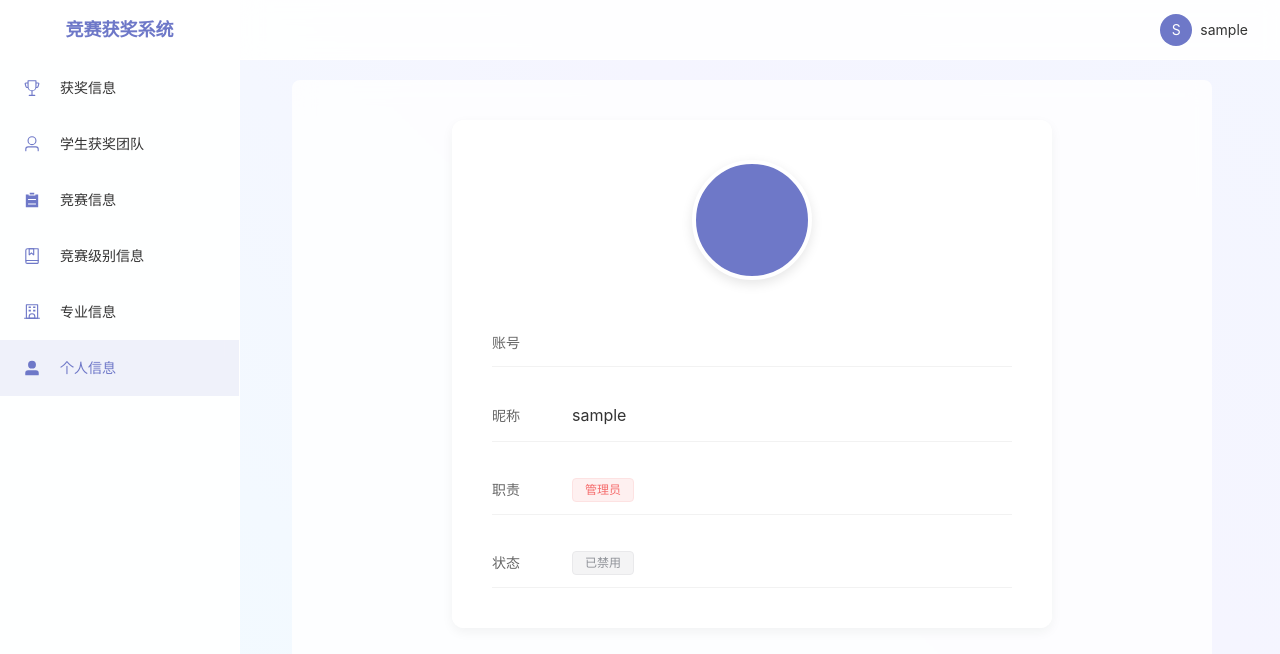
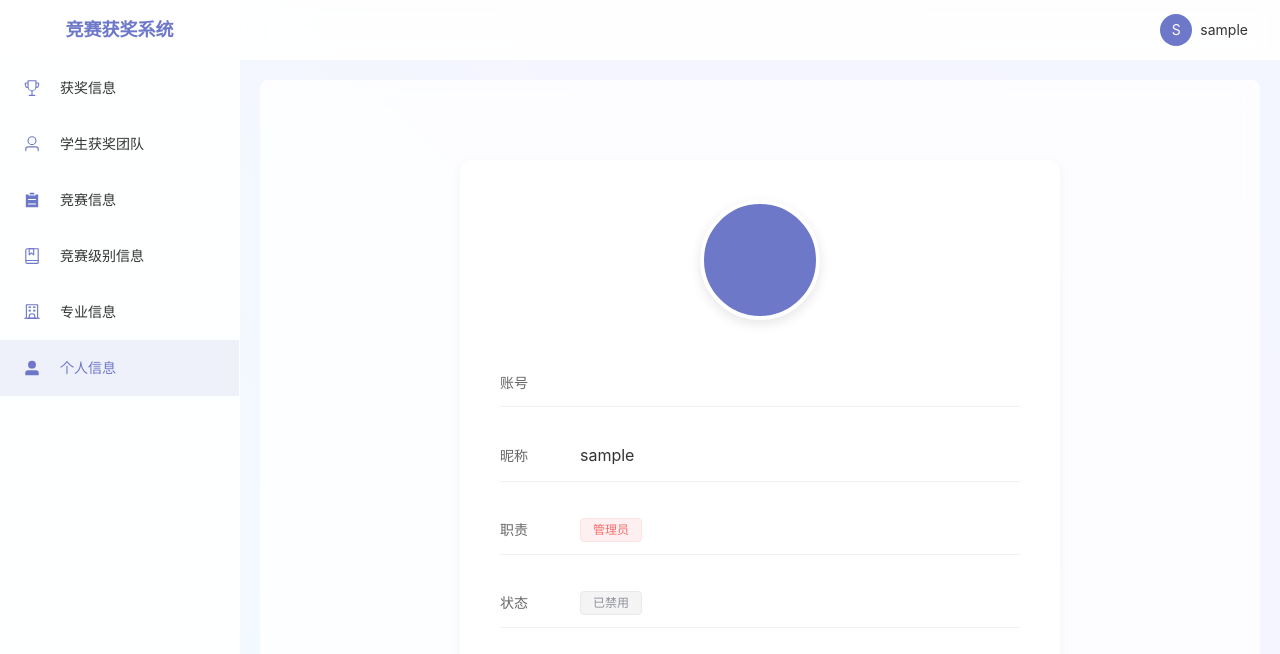
Before and after one commit to happlay71/Cursor-Competition-Frontend, a Vue app: page /profile in a window 1280 px wide. Shown: the top 654 px of the page. Built offline with nearby package versions, Linux system fonts and the light colour scheme; sample sign-in values are in the browser's storage.

Commit message:
完善个人信息和获奖信息页面

```diff
--- a/src/layouts/MainLayout.vue
+++ b/src/layouts/MainLayout.vue
@@ -230,12 +230,23 @@ const handleCommand = (command) => {
   flex: 1;
   padding: 20px;
   margin-top: 60px;
-  background: rgba(255, 255, 255, 0.8);
-  backdrop-filter: blur(10px);
   min-height: calc(100vh - 60px);
   overflow: auto;
   border-radius: 8px;
   margin: 80px 20px 20px;
+
+  height: 60px;
+  background: rgba(255, 255, 255, 0.8);
+  backdrop-filter: blur(10px);
+  border-bottom: 1px solid rgba(255, 255, 255, 0.5);
+  display: flex;
+  align-items: center;
+  justify-content: flex-end;
+  position: fixed;
+  top: 0;
+  right: 0;
+  left: 240px;
+  z-index: 1000;
 }
 
 :deep(.el-menu-item .el-icon) {
--- a/src/views/award/index.vue
+++ b/src/views/award/index.vue
@@ -18,7 +18,7 @@
 
     <!-- 表格区域 -->
     <el-table :data="awardList" border style="width: 100%">
-      <el-table-column prop="applicant" label="申请人" width="120" />
+      <el-table-column prop="applicant" label="申请人ID" width="120" />
       <el-table-column prop="competitionName" label="竞赛名称" min-width="150" />
       <el-table-column prop="competitionLevel" label="获奖等级" width="120" />
       <el-table-column prop="competitionRanking" label="获奖名次" width="120" />
@@ -396,7 +396,7 @@ onMounted(() => {
 }
 
 :deep(.el-table__row) {
-  background: rgba(255, 255, 255, 0.3);
+  background: rgba(255, 255, 255);
 }
 
 :deep(.el-table__row:hover) {
--- a/src/views/profile/index.vue
+++ b/src/views/profile/index.vue
@@ -47,6 +47,12 @@ const userStore = useUserStore()
   display: flex;
   justify-content: center;
   align-items: flex-start;
+
+  position: fixed;
+  top: 60px;
+  left: 0;
+  right: 0;
+  bottom: 0;
 }
 
 .profile-card {
```
